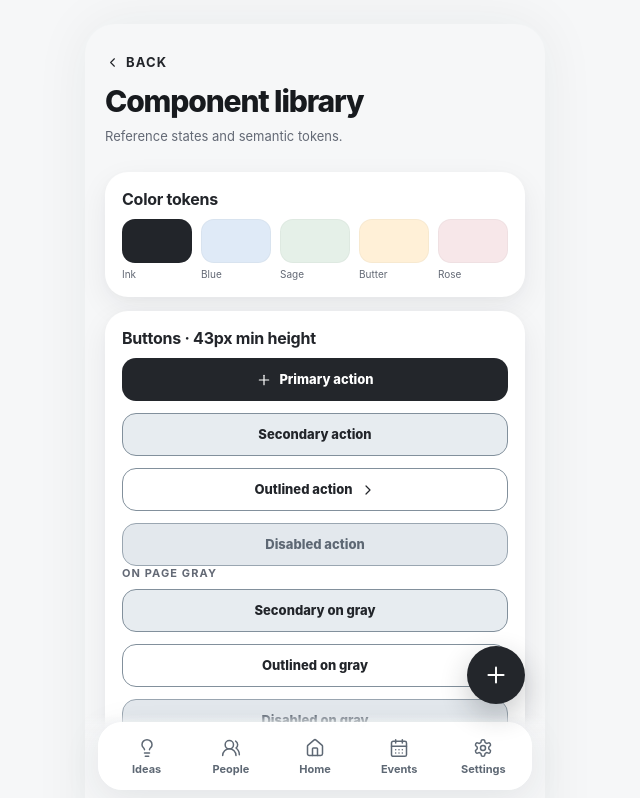
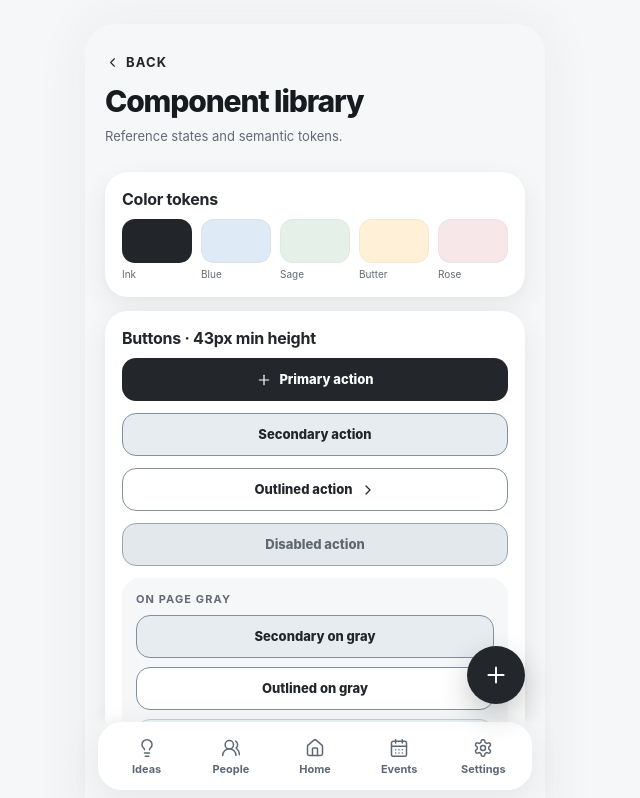
Before and after one commit to littleshiver/giftapp, a React (Vite) app: page /#/components in a window 1280 px wide. Shown: the top 798 px of the page, without its empty margins (325-965 px from the left). Built offline with nearby package versions, Linux system fonts and the light colour scheme.

Commit message:
style(ui): add gray-background component comparison surface

```diff
--- a/src/styles/app.css
+++ b/src/styles/app.css
@@ -1635,3 +1635,7 @@ svg {
 .button-secondary:not(:disabled):active,.button-outline:not(:disabled):active {background:#d8e1e8;}
 .nav-item:not(.is-active):hover,.nav-item:not(.is-active):focus-visible {background:#e8edf2;}
 .pill-tab:not(.is-active):hover {background:#dce3e9;}
+
+/* Gray-surface control comparison in the development-only component gallery. */
+.contrast-test-surface {background:var(--bg);padding:14px;border-radius:18px;margin-top:12px;}
+.contrast-test-surface .layout-stack {gap:9px;}
```
